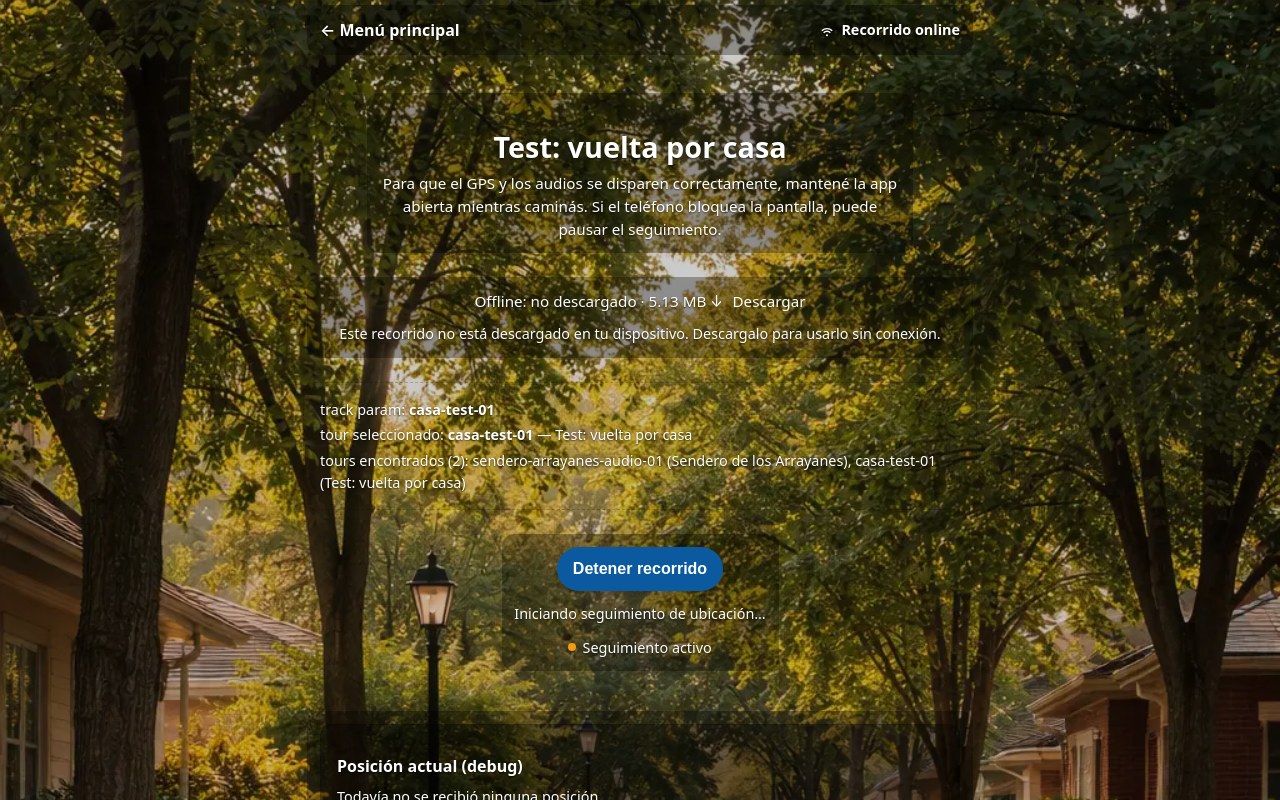
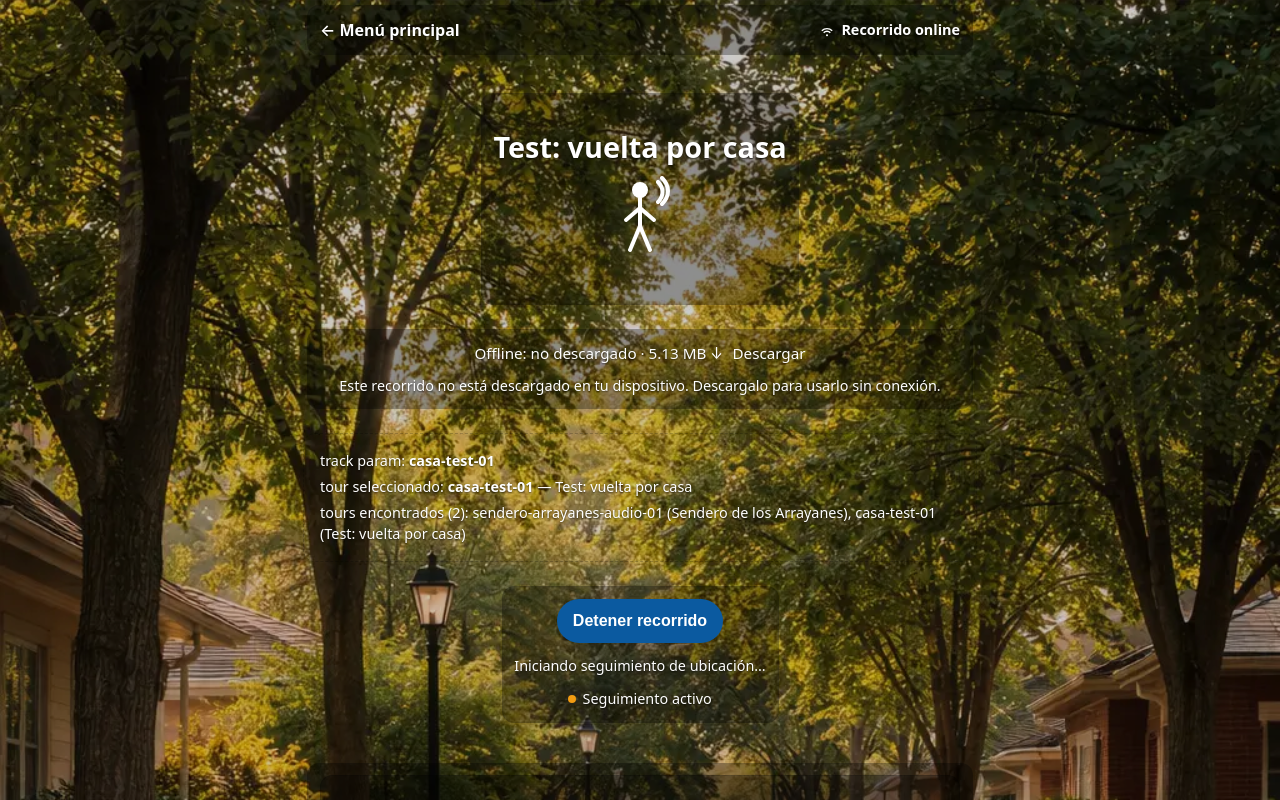
Before and after one commit to acurth/audioguia, a SvelteKit app: page /casa-test-01 in a window 1280 px wide. Both pictures are taken after a click on the button "Iniciar recorrido". Shown: the top 800 px of the page. Built offline with nearby package versions, Linux system fonts and the light colour scheme; no server answers.

Commit message:
feat: add motion indicator for active recorrido state

```diff
--- /dev/null
+++ b/src/lib/components/MotionIndicator.svelte
@@ -0,0 +1,49 @@
+<script lang="ts">
+  import { base } from "$app/paths";
+
+  export let isTracking: boolean;
+  export let isMoving: boolean;
+
+  const appBase = base;
+  $: stateClass = isMoving ? "is-walking" : "is-listening";
+</script>
+
+{#if isTracking}
+  <div class="motion-indicator-wrap">
+    <svg
+      class={`motion-indicator ${stateClass}`}
+      width="72"
+      height="120"
+      viewBox="0 0 64 120"
+      aria-hidden="true"
+    >
+      <use href={`${appBase}/media/ui/motion-indicator.svg#state-walk`} class="state-walk" />
+      <use href={`${appBase}/media/ui/motion-indicator.svg#state-listen`} class="state-listen" />
+    </svg>
+    <span class="sr-only" aria-live="polite">
+      {isMoving ? "En movimiento" : "Escuchando"}
+    </span>
+  </div>
+{/if}
+
+<style>
+  .motion-indicator-wrap {
+    display: flex;
+    flex-direction: column;
+    align-items: center;
+    justify-content: center;
+  }
+
+  .motion-indicator .state-walk,
+  .motion-indicator .state-listen {
+    display: none;
+  }
+
+  .motion-indicator.is-walking .state-walk {
+    display: inline;
+  }
+
+  .motion-indicator.is-listening .state-listen {
+    display: inline;
+  }
+</style>
--- a/src/routes/[track]/+page.svelte
+++ b/src/routes/[track]/+page.svelte
@@ -3,6 +3,7 @@
   import { base } from "$app/paths";
   import { browser, dev } from "$app/environment";
   import { page } from "$app/stores";
+  import MotionIndicator from "$lib/components/MotionIndicator.svelte";
   import { downloadStateStore, initOfflineStore, setDownloadState } from "$lib/stores/offline";
   import type { DownloadState } from "$lib/stores/offline";
 
@@ -41,6 +42,9 @@
   const ACCURACY_MULTIPLIER = 2.5;
   const POOR_ACCURACY_THRESHOLD_METERS = 20;
   const MAX_ACCURACY_FOR_TRIGGER_METERS = 50;
+  const MOTION_DISTANCE_METERS = 8;
+  const MOTION_STILL_METERS = 3;
+  const MOTION_WINDOW_MS = 12000;
 
   const tourModules = import.meta.glob("$lib/data/tours/*.json", {
     eager: true,
@@ -104,6 +108,8 @@
   let currentLng: number | null = null;
   let currentAccuracy: number | null = null;
   let gpsWarningMessage: string | null = null;
+  let isMoving = false;
+  let lastMotionSample: { lat: number; lng: number; time: number } | null = null;
 
   // Distancias dinámicas
   let distanceToFirstMeters: number | null = null;
@@ -303,6 +309,7 @@
 
   function handlePosition(pos: GeolocationPosition) {
     const { latitude, longitude, accuracy } = pos.coords;
+    const now = Date.now();
 
     currentLat = latitude;
     currentLng = longitude;
@@ -332,6 +339,26 @@
       );
     }
     pointDistances = newDistances;
+
+    if (accuracy <= POOR_ACCURACY_THRESHOLD_METERS) {
+      if (!lastMotionSample) {
+        lastMotionSample = { lat: latitude, lng: longitude, time: now };
+      } else if (now - lastMotionSample.time >= MOTION_WINDOW_MS) {
+        const moved = distanceMeters(
+          lastMotionSample.lat,
+          lastMotionSample.lng,
+          latitude,
+          longitude
+        );
+        if (moved >= MOTION_DISTANCE_METERS) {
+          isMoving = true;
+          lastMotionSample = { lat: latitude, lng: longitude, time: now };
+        } else if (moved < MOTION_STILL_METERS) {
+          isMoving = false;
+          lastMotionSample = { lat: latitude, lng: longitude, time: now };
+        }
+      }
+    }
 
     if (!isTracking) return;
 
@@ -415,6 +442,8 @@
   function stopTracking() {
     isTracking = false;
     statusMessage = "Seguimiento detenido";
+    isMoving = false;
+    lastMotionSample = null;
 
     if (watchId !== null && typeof navigator !== "undefined" && navigator.geolocation) {
       navigator.geolocation.clearWatch(watchId);
@@ -584,10 +613,14 @@
 
   <header class="track-panel">
     <h1 style="font-size: 1.8rem; margin-bottom: 0.25rem;">{title}</h1>
-    <p style="max-width: 520px; margin: 0 auto; font-size: 0.95rem;">
-      Para que el GPS y los audios se disparen correctamente, mantené la app abierta mientras
-      caminás. Si el teléfono bloquea la pantalla, puede pausar el seguimiento.
-    </p>
+    {#if isTracking}
+      <MotionIndicator isTracking={isTracking} isMoving={isMoving} />
+    {:else}
+      <p style="max-width: 520px; margin: 0 auto; font-size: 0.95rem;">
+        Para que el GPS y los audios se disparen correctamente, mantené la app abierta mientras
+        caminás. Si el teléfono bloquea la pantalla, puede pausar el seguimiento.
+      </p>
+    {/if}
   </header>
 
   {#if selectedTour}
```
Also changed, not shown: static/media/ui/motion-indicator.svg (added).
